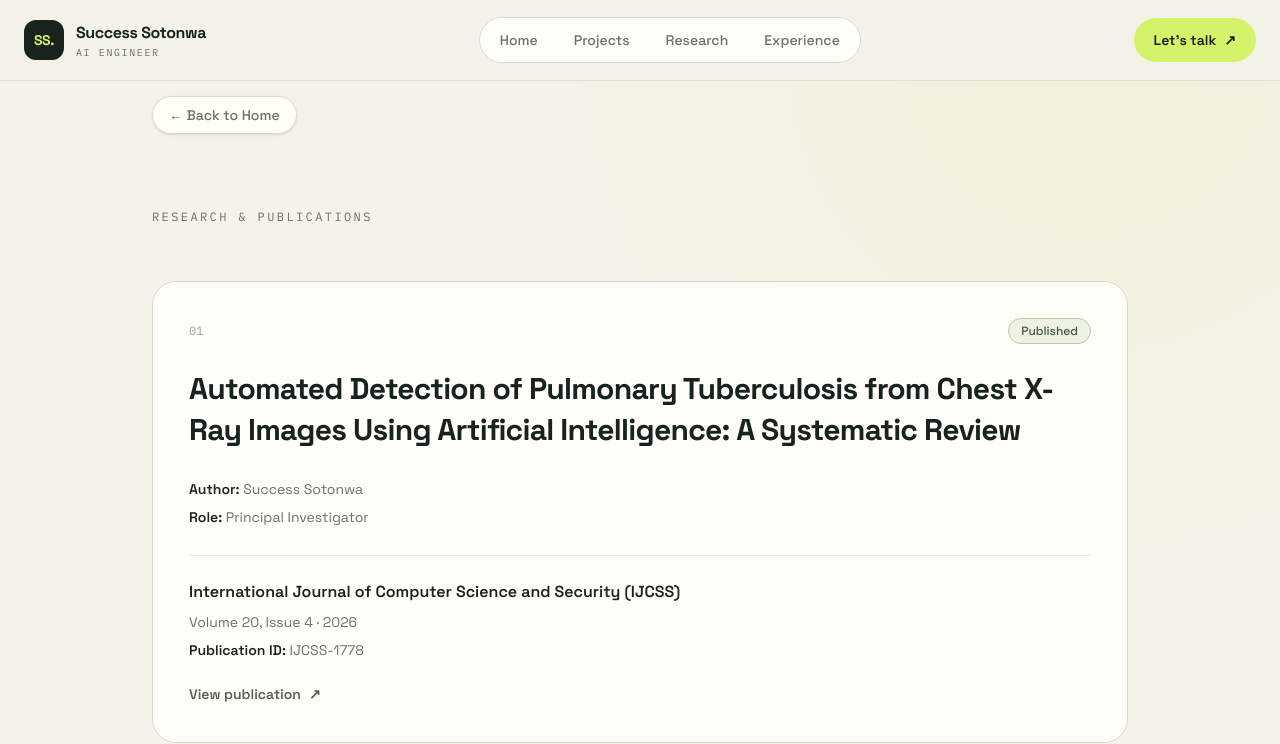
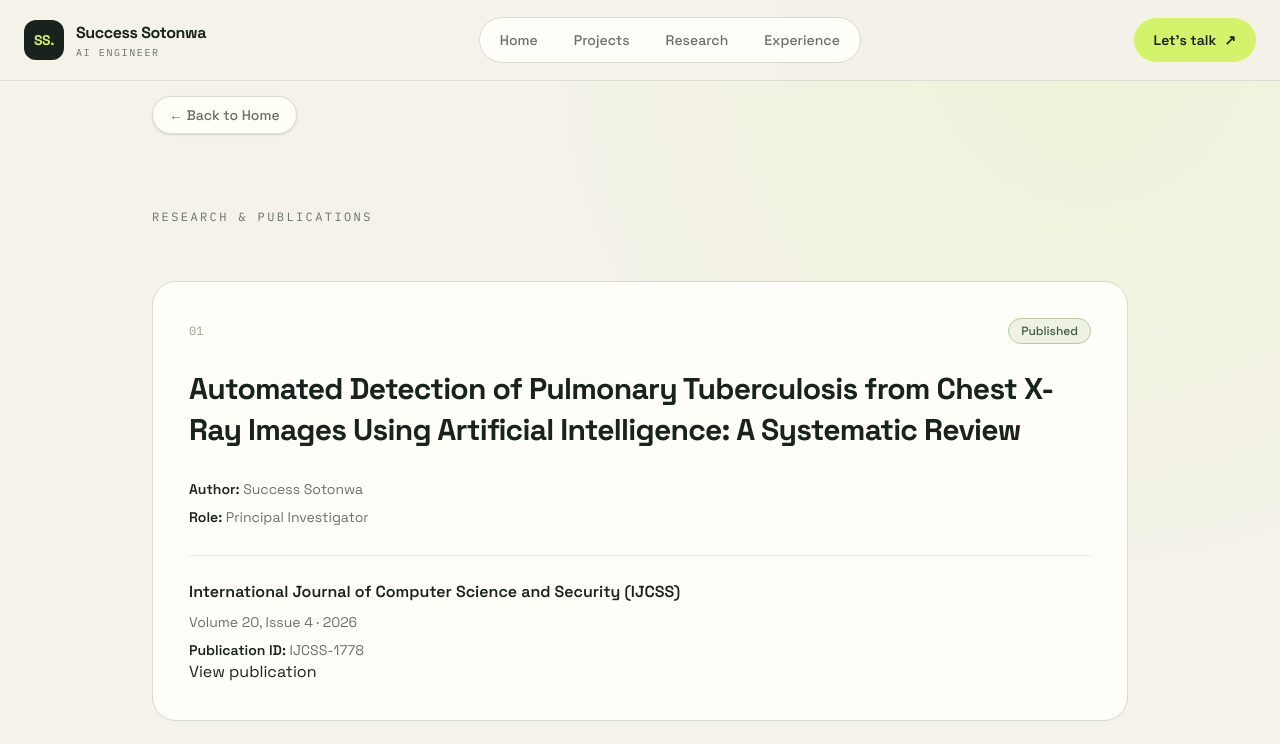
Before and after one commit to success222/portfolio, a Next.js app: page /research in a window 1280 px wide. Shown: the top 744 px of the page. Built offline with nearby package versions, Linux system fonts and the light colour scheme.

Commit message:
updated portfolio

```diff
--- a/app/research/page.tsx
+++ b/app/research/page.tsx
@@ -93,15 +93,16 @@ export default function ResearchPage() {
                   {paper.publicationId}
                 </p>
 
+                {paper.url && (
                   <Link
                     href={paper.url}
                     target="_blank"
                     rel="noopener noreferrer"
-                  className="mt-6 inline-flex items-center gap-2 text-sm font-semibold text-[#52644f] transition hover:text-[#17231c]"
+                    className="..."
                   >
                     View publication
-                  <span>↗</span>
                   </Link>
+                )}
               </div>
             )}
           </article>
```
Lines whose indentation alone changed are shown as unchanged.
